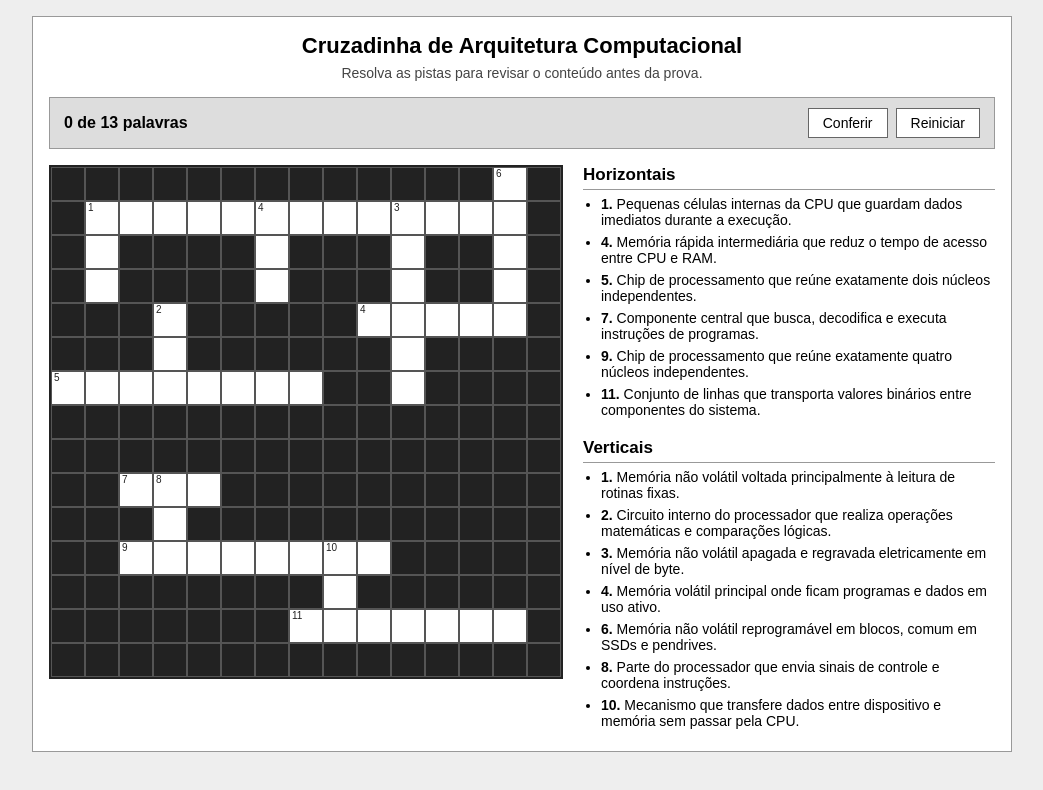
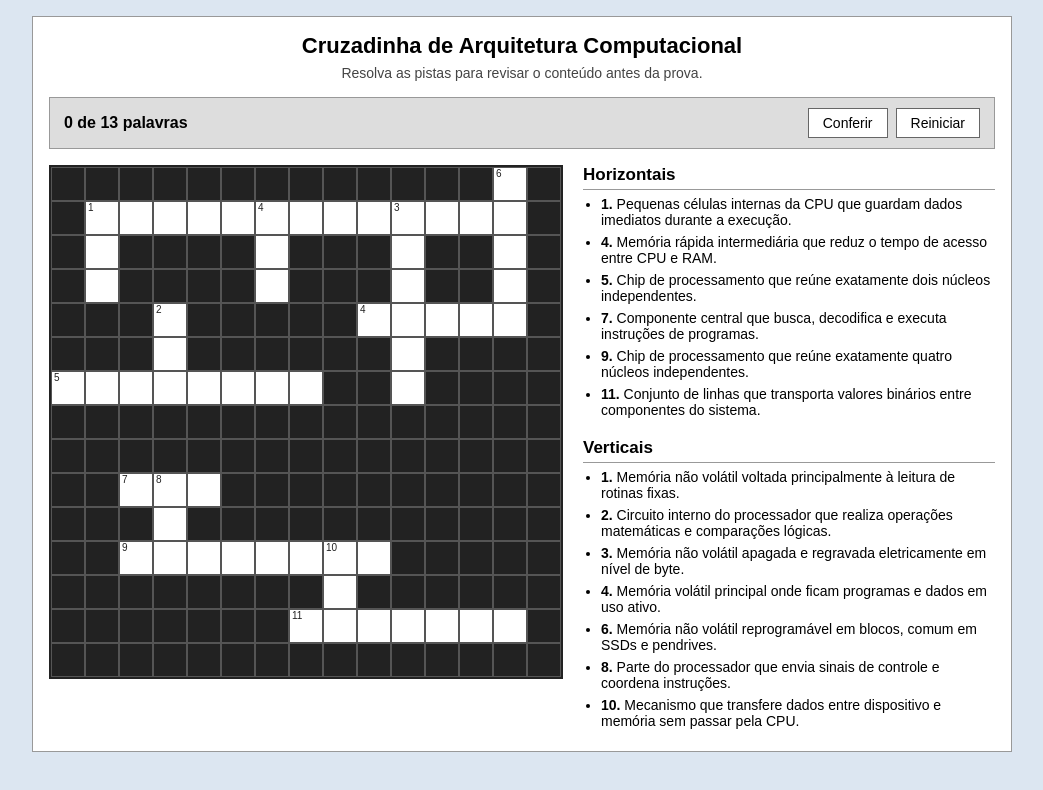
Before and after one commit to EnzoRomanM/Cruzadinha_de_Arquitetura_Enzo, a plain HTML site: page index.html in a window 1280 px wide. Shown: the whole page, without its empty margins (118-1161 px from the left). Drawn offline with Linux system fonts and the light colour scheme.

Commit message:
alterando cor de fundo da pagina

```diff
--- a/style.css
+++ b/style.css
@@ -4,7 +4,7 @@
 }
 
 body {
-    background-color: #eeeeee;
+    background-color: #dce6f1;
     margin: 0;
     padding: 16px;
     display: flex;
```
